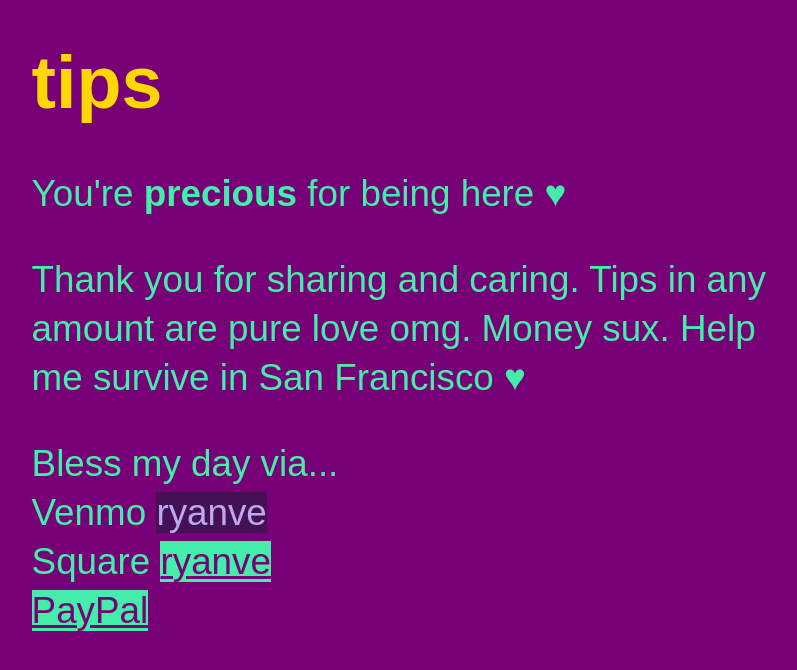
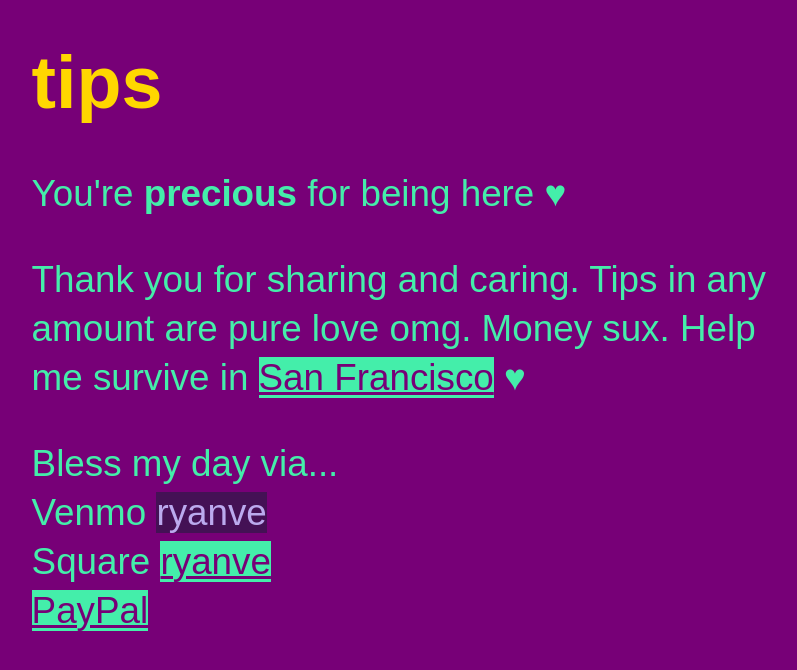
Before and after one commit to s9a/menu, a plain HTML site: page index.html in a window 1280 px wide. Shown: the part 669-1339 px from the top of the page, without its empty margins (18-815 px from the left). Drawn offline with Linux system fonts and the light colour scheme.

Commit message:
Link local status https://ryanve.github.io/local_status (#4)

```diff
--- a/index.html
+++ b/index.html
@@ -31,7 +31,7 @@
   <p class="all_gone noki exhale squeeze bae-vein">
     Thank you for sharing and caring.
     Tips in any amount are pure love omg.
-    Money sux. Help me survive in San Francisco
+    Money sux. Help me survive in <a class="bae-vine" href="https://ryanve.github.io/local_status">San Francisco</a>
     &hearts;
   <p class="all_gone noki exhale squeeze bae-vein">
     Bless my day via...
```
